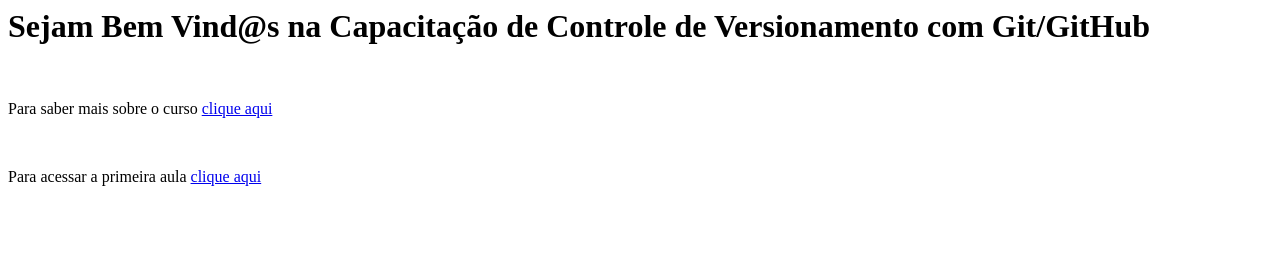
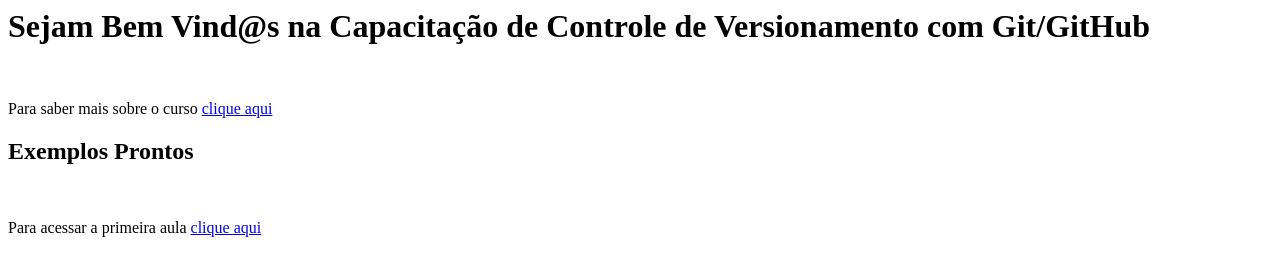
Before and after one commit to ebarrado/Capacitacao, a plain HTML site: page index.html in a window 1280 px wide. Drawn offline with Linux system fonts and the light colour scheme.

Commit message:
Update index.html

```diff
--- a/index.html
+++ b/index.html
@@ -8,6 +8,7 @@
 <br>
 <p>Para saber mais sobre o curso <a href="./sobre.html">clique
 aqui</a></p>
+  <h2>Exemplos Prontos</h2>
 <br>
 <p>Para acessar a primeira aula <a href="./aula1.html">clique
 aqui</a></p>
```
